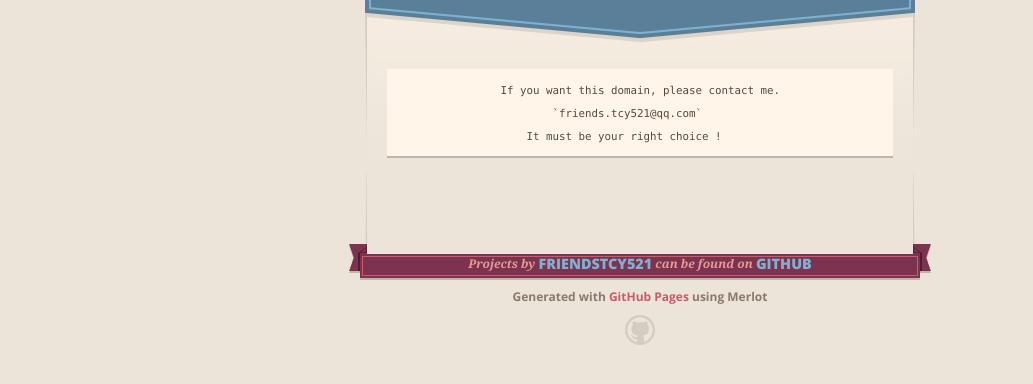
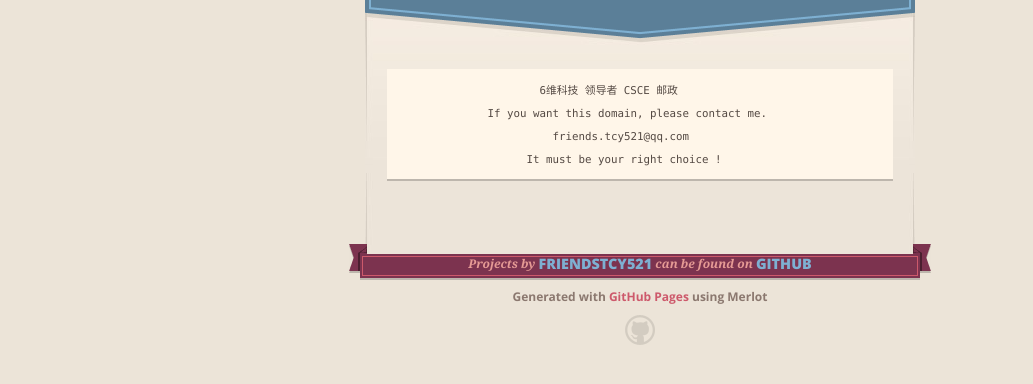
Before and after one commit to friendstcy521/friendstcy521.github.io, a plain HTML site: page index.html in a window 1280 px wide. Shown: the part 172-556 px from the top of the page, without its empty margins (0-1033 px from the left). Drawn offline with nearby package versions, Linux system fonts and the light colour scheme.

Commit message:
Replace master branch with page content via GitHub

```diff
--- a/index.html
+++ b/index.html
@@ -45,8 +45,9 @@
 
 
       <section id="main_content">
-        <pre><code>                If you want this domain, please contact me.
-                        `friends.tcy521@qq.com`
+        <pre><code>                      6维科技 领导者 CSCE 邮政
+              If you want this domain, please contact me.
+                        friends.tcy521@qq.com
                     It must be your right choice !
 </code></pre>
       </section>
--- a/params.json
+++ b/params.json
@@ -1 +1 @@
-{"name":"Friendstcy521.GitHub.io","tagline":"friendstcy521 is your right choice !","body":"                    If you want this domain, please contact me.\r\n                            `friends.tcy521@qq.com`\r\n                        It must be your right choice !","google":"","note":"Don't delete this file! It's used internally to help with page regeneration."}
+{"name":"Friendstcy521.GitHub.io","tagline":"friendstcy521 is your right choice !","body":"                          6维科技 领导者 CSCE 邮政  \r\n                  If you want this domain, please contact me.\r\n                            friends.tcy521@qq.com\r\n                        It must be your right choice !","google":"","note":"Don't delete this file! It's used internally to help with page regeneration."}
```
